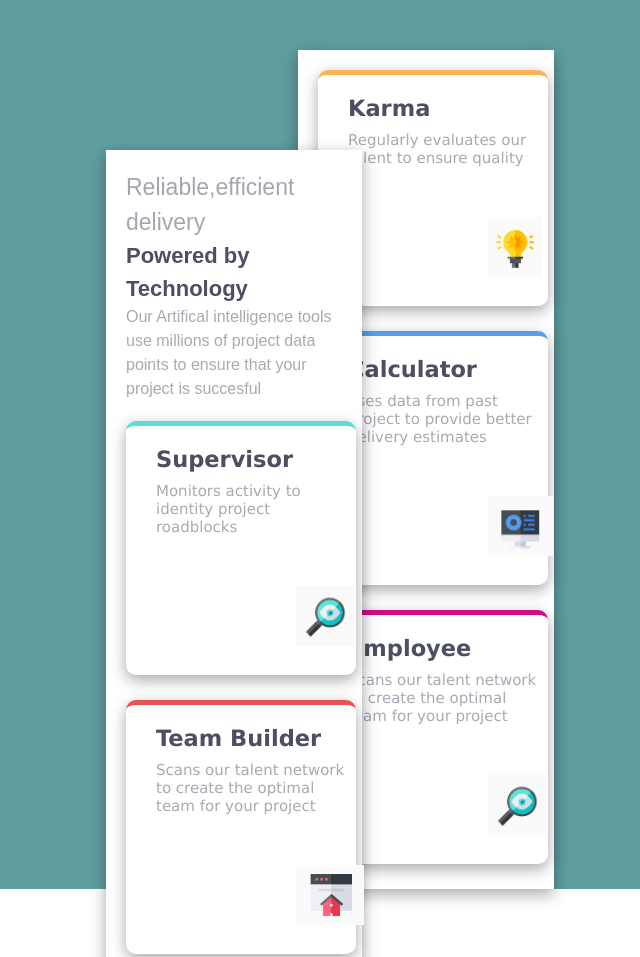
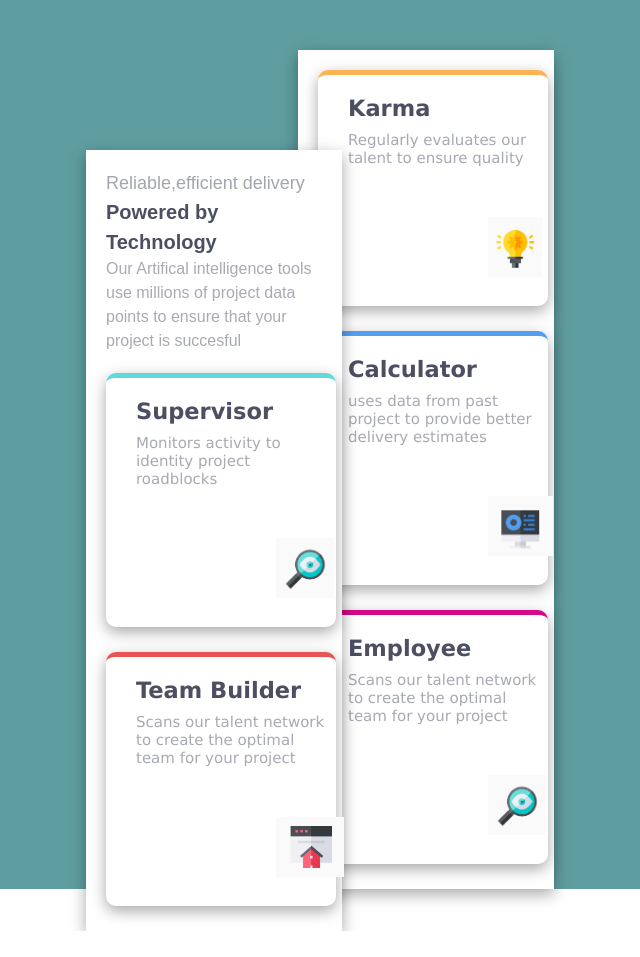
Before and after one commit to Sakthisundarraj/Sakthisundarraj.github.io, a plain HTML site: page index.html in a window 1280 px wide. Shown: the top 957 px of the page, without its empty margins (354-994 px from the left). After the commit the page ends 931 px from the top, so only its background shows below. Drawn offline with Linux system fonts and the light colour scheme.

Commit message:
Update style.css

```diff
--- a/style.css
+++ b/style.css
@@ -15,7 +15,7 @@ justify-content: center;
     width: 20%;
     background-color:white;
     position: absolute;
-    left: 460px;
+    left: 440px;
     top: 150px;
     box-shadow: rgba(0, 0, 0, 0.35) 0px 5px 15px;
 }
@@ -39,14 +39,14 @@ justify-content: center;
     color:rgb(168,170,179);
 }
 .header h1{
-    font-size: 23px;
+    font-size: 18px;
     font-family: "Poppins", sans-serif;
     font-weight: 200;
     font-style: normal;
     color:rgb(164,166,175);
 }
 .header h3{
-    font-size: 22px;
+    font-size: 20px;
     font-weight: 700;
     font-family:"Poppins", sans-serif ;
     color: rgb(76,78,97);
```
